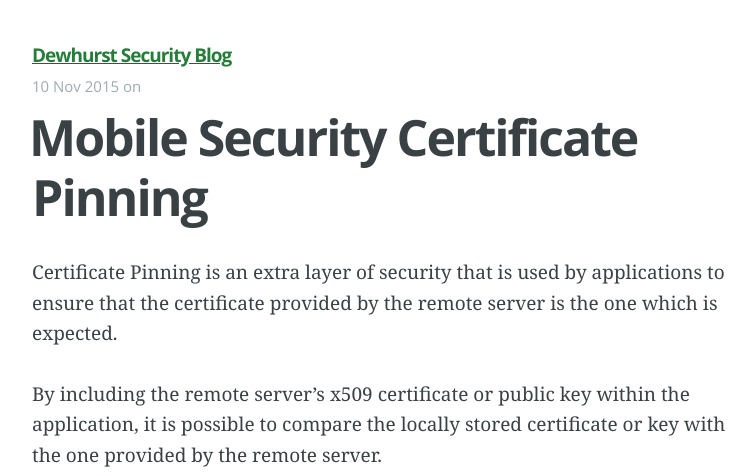
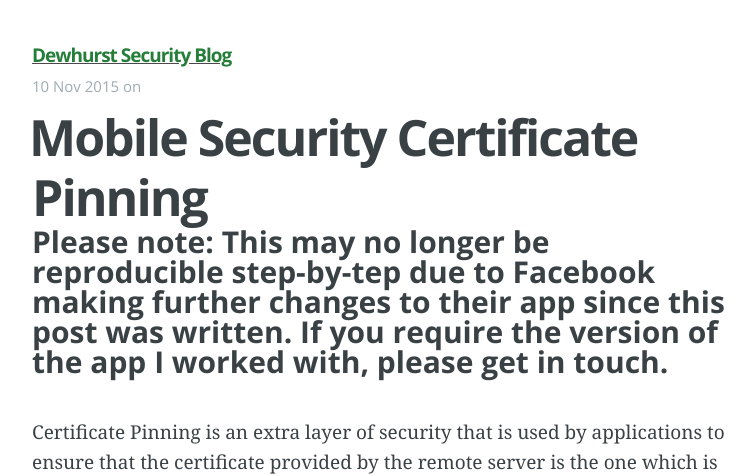
Before and after one commit to ethicalhack3r/ethicalhack3r.github.io, a Jekyll site: the page built from _posts/2015-11-10-mobile-security-certificate-pining.markdown, in a window 1280 px wide and 900 px high, cut to the strip 0-476 px from the top of the window. Shown: the whole strip, without its empty margins (258-1013 px from the left). Built offline with Jekyll 4.4.1, drawn with Linux system fonts in a browser that asks for light colours; Markdown is read by kramdown in place of the engine named in the settings.

Commit message:
Update 2015-11-10-mobile-security-certificate-pining.markdown

```diff
--- a/_posts/2015-11-10-mobile-security-certificate-pining.markdown
+++ b/_posts/2015-11-10-mobile-security-certificate-pining.markdown
@@ -9,6 +9,8 @@
 \r\n\r\n
 If you have been unable to intercept (Man-in-the-Middle) the application’s HTTPS traffic, after taking the necessary steps, this is probably due to the application using Certificate Pinning."
 ---
+
+#### Please note: This may no longer be reproducible step-by-tep due to Facebook making further changes to their app since this post was written. If you require the version of the app I worked with, please get in touch.
 
 Certificate Pinning is an extra layer of security that is used by applications to ensure that the certificate provided by the remote server is the one which is expected.
 
```
